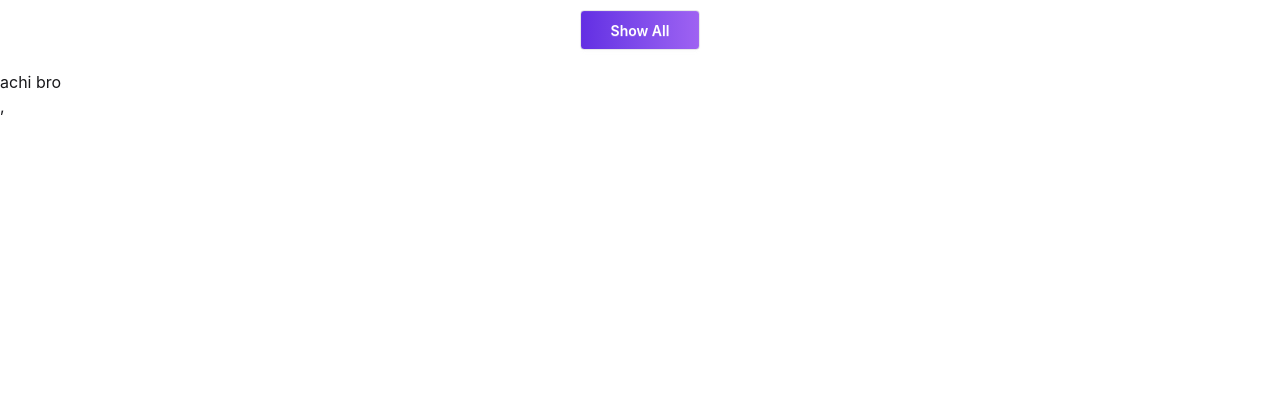
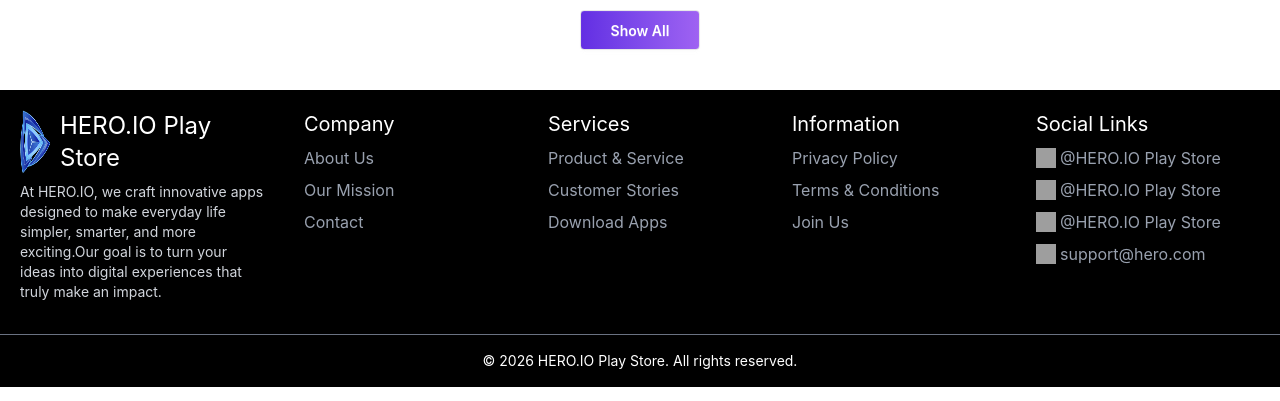
Before and after one commit to ShadowRider7/hero-play-store, a React (Vite) app: page / in a window 1280 px wide. Shown: the part 1968-2369 px from the top of the page. Before the commit the page ends 2086 px from the top, so only its background shows below. Built offline with nearby package versions, Linux system fonts and the light colour scheme; grey boxes are pictures that could not be loaded.

Commit message:
footer section done

```diff
--- a/index.html
+++ b/index.html
@@ -2,7 +2,7 @@
 <html lang="en">
   <head>
     <meta charset="UTF-8" />
-    <link rel="icon" type="image/svg+xml" href="/favicon.svg" />
+    <link rel="icon" type="image/svg+xml" href="./src/assets/logo.png" />
     <meta name="viewport" content="width=device-width, initial-scale=1.0" />
     <title>play-store-app</title>
   </head>
--- a/src/components/Root/Root.jsx
+++ b/src/components/Root/Root.jsx
@@ -5,7 +5,7 @@ import Footer from "../../pages/Footer/Footer";
 
 const Root = () => {
   return (
-    <div className="max-w-380 mx-auto">
+    <div className="">
       <Navbar></Navbar>
       <Outlet></Outlet>
       <Footer></Footer>
--- a/src/pages/Footer/Footer.jsx
+++ b/src/pages/Footer/Footer.jsx
@@ -1,9 +1,91 @@
 import React from "react";
-
+import heroIcon from "./../../assets/logo.png";
 const Footer = () => {
   return (
-    <div>
-      <h2>achi bro</h2>
+    <div className="bg-black mt-5">
+      <div className="max-w-380 mx-auto">
+        <footer className="flex flex-col md:flex-row  text-white py-5 ">
+          <div className="flex-1 mx-5 mb-3">
+            <div className="flex space-x-2 mb-2">
+              <img className="w-8" src={heroIcon} alt="" />
+              <h2 className="text-2xl">HERO.IO Play Store</h2>
+            </div>
+
+            <p className="text-sm text-gray-300">
+              At HERO.IO, we craft innovative apps designed to make everyday
+              life simpler, smarter, and more exciting.Our goal is to turn your
+              ideas into digital experiences that truly make an impact.
+            </p>
+          </div>
+          <div className=" flex-4 ml-5 space-x-3 grid grid-cols-2 md:grid-cols-4">
+            <div className="flex flex-col space-y-2">
+              <h6 className="text-xl">Company</h6>
+              <a className="link link-hover text-gray-400">About Us</a>
+              <a className="link link-hover text-gray-400">Our Mission</a>
+              <a className="link link-hover text-gray-400">Contact</a>
+            </div>
+            <div className="flex flex-col space-y-2">
+              <h6 className="text-xl">Services</h6>
+              <a className="link link-hover text-gray-400">Product & Service</a>
+              <a className="link link-hover text-gray-400">Customer Stories</a>
+              <a className="link link-hover text-gray-400">Download Apps</a>
+            </div>
+            <div className="flex flex-col space-y-2">
+              <h6 className="text-xl">Information</h6>
+              <a className="link link-hover text-gray-400">Privacy Policy</a>
+              <a className="link link-hover text-gray-400">
+                Terms & Conditions
+              </a>
+              <a className="link link-hover text-gray-400">Join Us</a>
+            </div>
+            <div className="flex flex-col space-y-2">
+              <h6 className="text-xl">Social Links</h6>
+              <a className="link link-hover flex items-center text-gray-400">
+                <img
+                  className="w-5 h-5 mr-1"
+                  src="https://i.ibb.co.com/xKCWDbLz/Group.jpg"
+                  alt=""
+                />
+                @HERO.IO Play Store
+              </a>
+              <a className="link link-hover flex items-center text-gray-400">
+                <img
+                  className="w-5 h-5 mr-1"
+                  src="https://i.ibb.co.com/sv728FsJ/fi-145807.png"
+                  alt=""
+                />
+                @HERO.IO Play Store
+              </a>
+              <a className="link link-hover flex items-center text-gray-400">
+                <img
+                  className="w-5 h-5 mr-1"
+                  src="https://i.ibb.co.com/chLtfM4D/fi-5968764.png"
+                  alt=""
+                />
+                @HERO.IO Play Store
+              </a>
+              <a className="link link-hover flex items-center text-gray-400">
+                <img
+                  className="w-5 h-5 mr-1"
+                  src="https://i.ibb.co.com/wZqDTQv2/Vectormail.png"
+                  alt=""
+                />{" "}
+                support@hero.com
+              </a>
+            </div>
+          </div>
+        </footer>
+        <hr className="border-t border-gray-500 " />
+
+        <footer className="footer sm:footer-horizontal footer-center text-white p-4 ">
+          <aside>
+            <p>
+              © {new Date().getFullYear()} HERO.IO Play Store. All rights
+              reserved.
+            </p>
+          </aside>
+        </footer>
+      </div>
     </div>
   );
 };
--- a/src/pages/Header/Navbar.jsx
+++ b/src/pages/Header/Navbar.jsx
@@ -13,7 +13,8 @@ const links = (
 
 const Navbar = () => {
   return (
-    <div className="navbar bg-base-100 shadow-sm ">
+    <div className="bg-base-100 shadow-sm">
+      <div className="navbar  max-w-380 mx-auto">
         <div className="navbar-start">
           <div className="dropdown">
             <div tabIndex={0} role="button" className="btn btn-ghost lg:hidden">
@@ -48,9 +49,11 @@ const Navbar = () => {
           </Link>
         </div>
         <div className="navbar-center hidden lg:flex">
-        <ul className="menu menu-horizontal px-1 space-x-5 text-xl">{links}</ul>
+          <ul className="menu menu-horizontal px-1 space-x-5 text-xl">
+            {links}
+          </ul>
         </div>
-      <div className="navbar-end me-7">
+        <div className="navbar-end ">
           <a
             href="https://github.com/Apollo-Level2-Web-Dev/Mission-Restart-A3/blob/main/Hero%20IO.fig"
             className="btn rounded-xl bg-linear-to-r from-[#632EE3] to-[#9F62F2]"
@@ -60,6 +63,7 @@ const Navbar = () => {
           </a>
         </div>
       </div>
+    </div>
   );
 };
 
--- a/src/pages/Home/Home.jsx
+++ b/src/pages/Home/Home.jsx
@@ -45,7 +45,7 @@ const Home = () => {
           <img src={hero} alt="" />
         </div>
       </section>
-      <section className="pt-10 pb-5 bg-linear-to-r from-[#632EE3] to-[#9F62F2]">
+      <section className=" pt-10 pb-5 bg-linear-to-r from-[#632EE3] to-[#9F62F2]">
         <div className="text-4xl text-center text-white font-bold mt-3">
           Trusted by Millions, Built for You
         </div>
@@ -67,7 +67,7 @@ const Home = () => {
           </div>
         </div>
       </section>
-      <section>
+      <section className="max-w-380 mx-auto">
         <div className="text-center mt-10">
           <h2 className="text-5xl font-bold">Trending Apps</h2>
           <p className=" text-xl mt-4 text-[#627382]">
--- a/src/pages/ShowAllApps/ShowAllApps.jsx
+++ b/src/pages/ShowAllApps/ShowAllApps.jsx
@@ -12,7 +12,7 @@ const ShowAllApps = () => {
       <p className="mt-2 text-xl text-[#627382]">
         Explore All Apps on the Market developed by us. We code for Millions
       </p>
-      <div className="my-2 flex justify-between items-center">
+      <div className="max-w-380 mx-auto my-2 flex justify-between items-center">
         <h2 className="text-2xl font-semibold">
           ({allApps.length}) Apps Found
         </h2>
@@ -31,7 +31,7 @@ const ShowAllApps = () => {
           />
         </div>
       </div>
-      <div className="grid grid-cols-1 sm:grid-cols-2 md:grid-cols-3 lg:grid-cols-4 gap-5">
+      <div className="max-w-380 mx-auto grid grid-cols-1 sm:grid-cols-2 md:grid-cols-3 lg:grid-cols-4 gap-5">
         {allApps.map((app) => (
           <AppsSection key={app.id} app={app}></AppsSection>
         ))}
```
Lines whose indentation alone changed are shown as unchanged.
